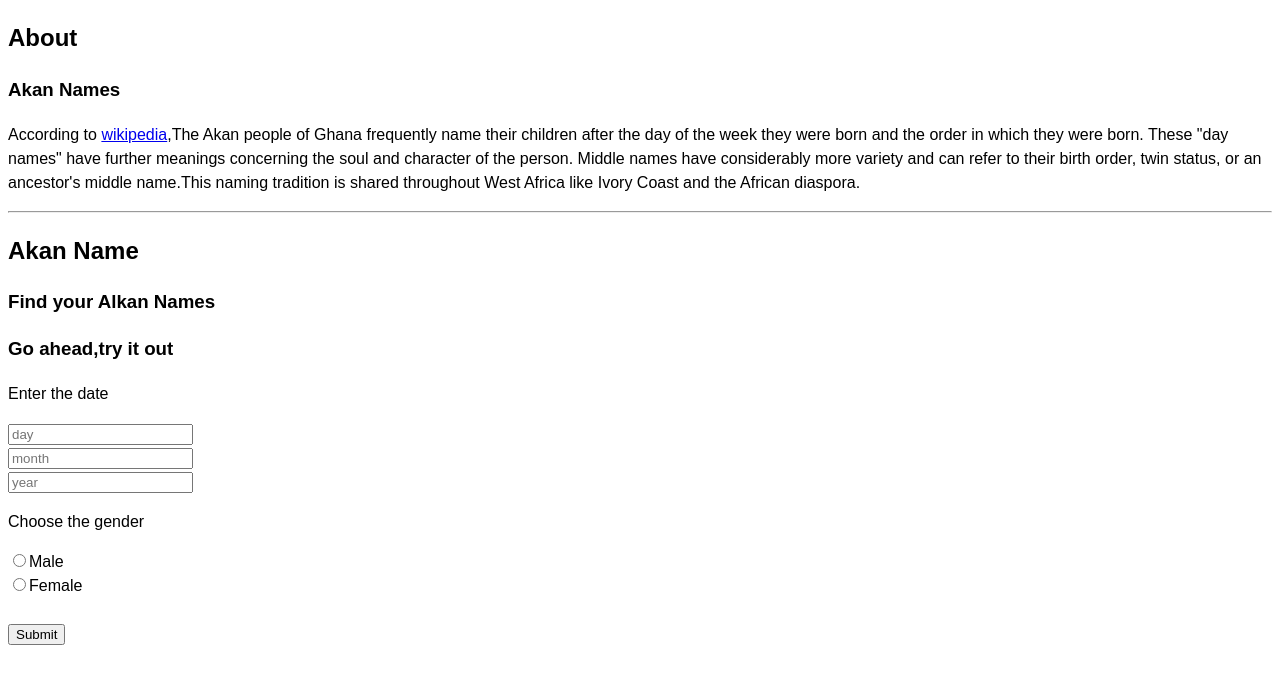
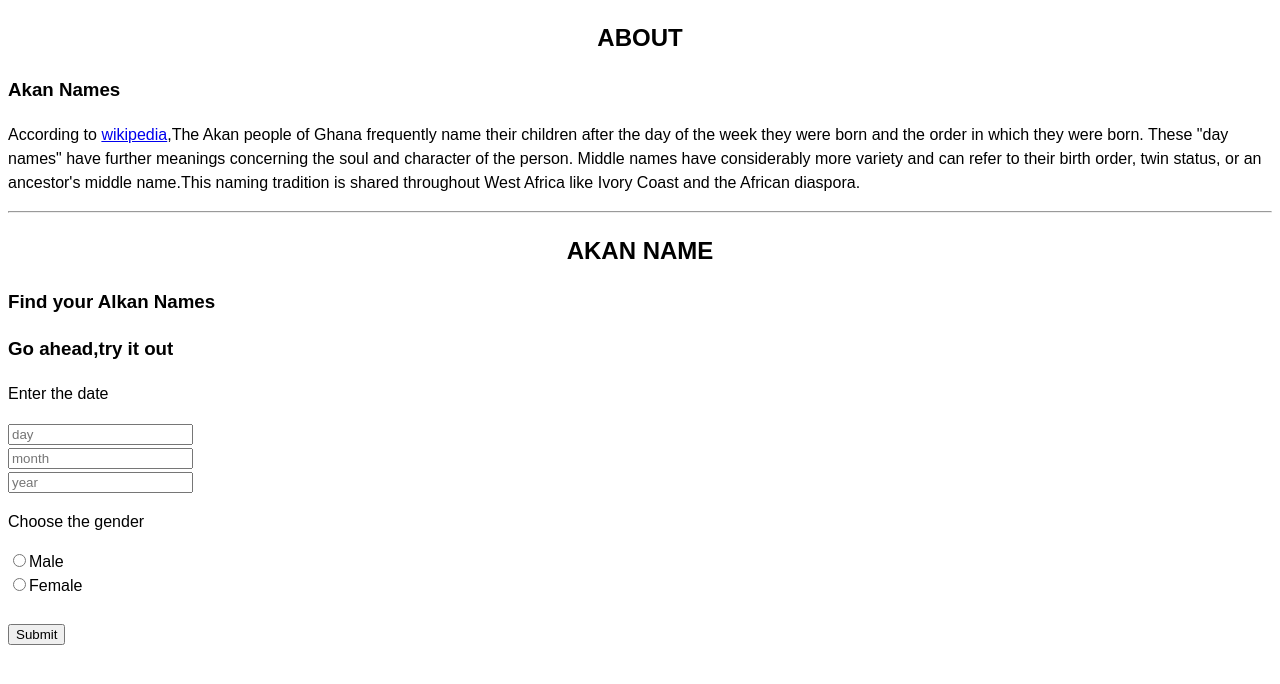
Before and after one commit to umunadine/akan, a plain HTML site: page index.html in a window 1280 px wide. Drawn offline with Linux system fonts and the light colour scheme.

Commit message:
Styled the h2

```diff
--- a/style.css
+++ b/style.css
@@ -2,3 +2,8 @@ body{
     font-family: Arial, Helvetica, sans-serif;
     line-height: 1.5;
 }
+h2{
+    text-align:center;
+    font-weight:bold;
+    text-transform: uppercase;
+    }
```
